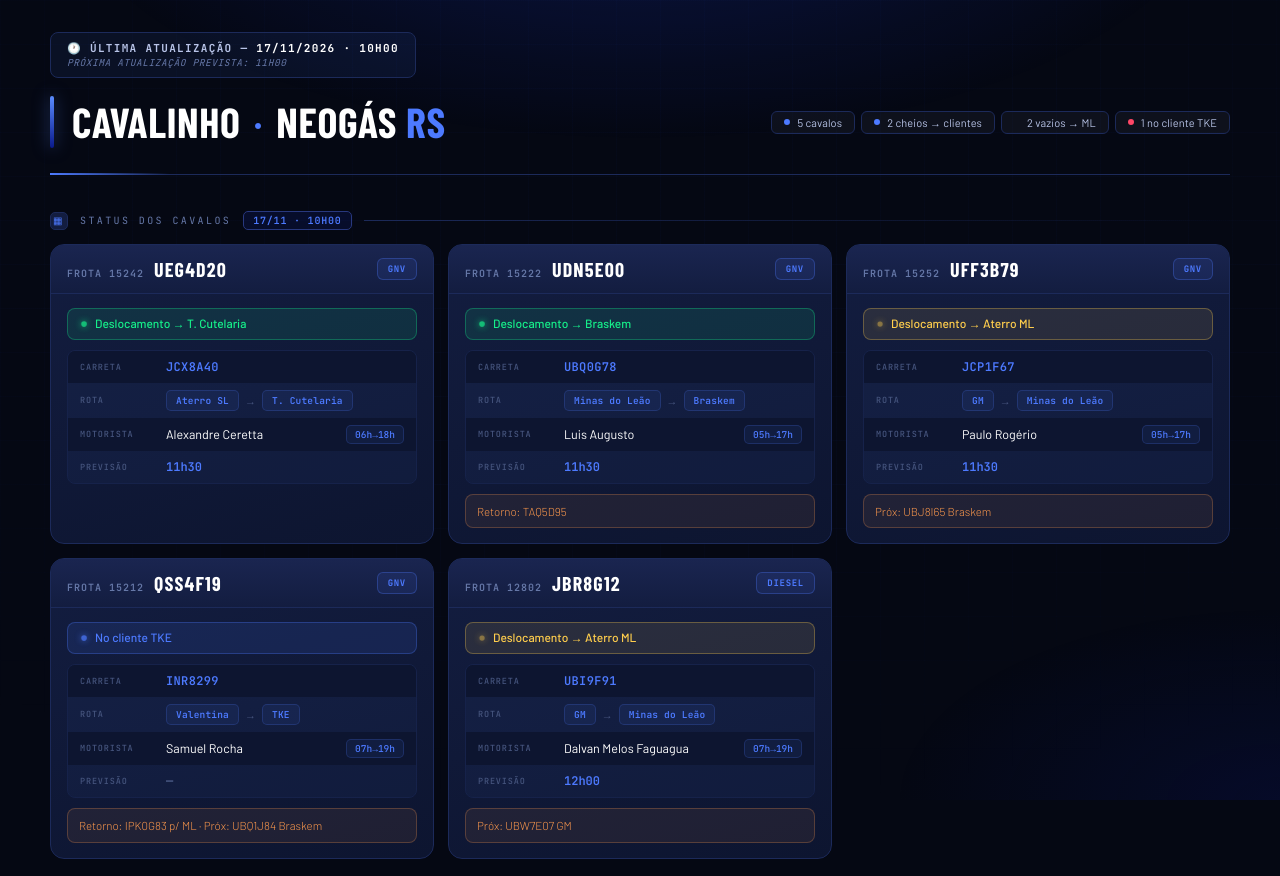
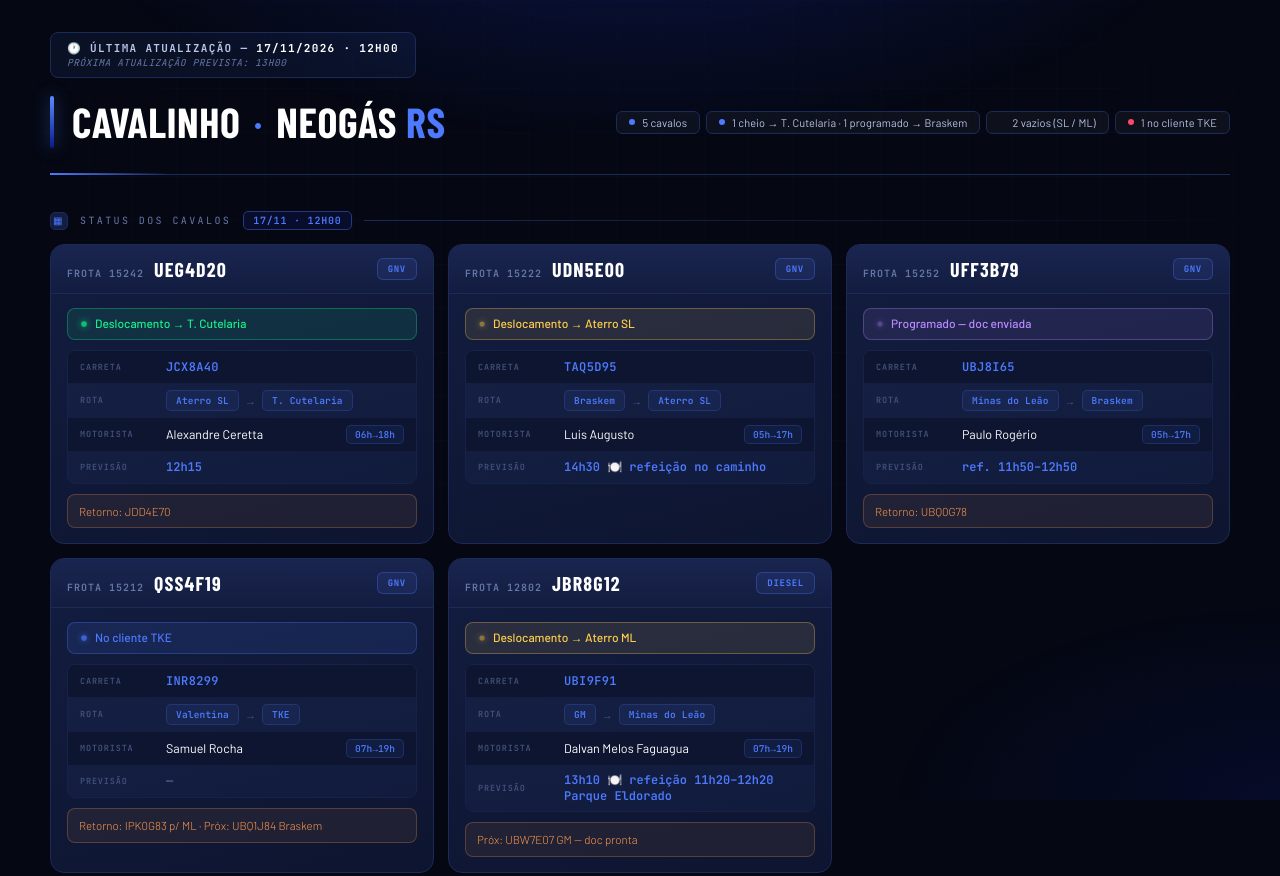
Before and after one commit to giovani-schiavon/Painel-Neogas, a plain HTML site: page index.html in a window 1280 px wide. Shown: the top 876 px of the page. Drawn offline with nearby package versions, Linux system fonts and the light colour scheme; a web font is replaced by a local one.

Commit message:
Add files via upload

```diff
--- a/index.html
+++ b/index.html
@@ -152,8 +152,8 @@ h1 .rs{color:var(--azul-br);}
 <div class="wrap">
 
   <div style="font-family:'JetBrains Mono',monospace;font-size:11px;font-weight:700;letter-spacing:.12em;text-transform:uppercase;color:var(--text2);background:rgba(77,122,255,.08);border:1px solid var(--border);border-radius:8px;padding:8px 16px;margin-bottom:18px;display:inline-block;">
-    🕐 Última Atualização — <span style="color:var(--branco);">17/11/2026 · 10h00</span>
-    <br><span style="font-size:9.5px;font-style:italic;font-weight:400;color:var(--muted);letter-spacing:.06em;">Próxima atualização prevista: 11h00</span>
+    🕐 Última Atualização — <span style="color:var(--branco);">17/11/2026 · 12h00</span>
+    <br><span style="font-size:9.5px;font-style:italic;font-weight:400;color:var(--muted);letter-spacing:.06em;">Próxima atualização prevista: 13h00</span>
   </div>
 
   <div class="header">
@@ -166,16 +166,16 @@ h1 .rs{color:var(--azul-br);}
     <div class="header-right">
       <div class="pills">
         <span class="pill pill-azul">5 cavalos</span>
-        <span class="pill pill-roxo">2 cheios → clientes</span>
-        <span class="pill pill-amarelo">2 vazios → ML</span>
+        <span class="pill pill-roxo">1 cheio → T. Cutelaria · 1 programado → Braskem</span>
+        <span class="pill pill-amarelo">2 vazios (SL / ML)</span>
         <span class="pill pill-verm">1 no cliente TKE</span>
       </div>
 
     </div>
   </div>
 
-  <div class="sec-label"><span class="ico">▦</span>Status dos Cavalos <span class="stamp">17/11 · 10h00</span></div>
-                                                                                                                                                                                                                                                                                                                                                                                                                                                                                                                                                                                                                                                                                                                                                                                                                                                                                                                                                                                                                                                                                                                                  <div class="grid">
+  <div class="sec-label"><span class="ico">▦</span>Status dos Cavalos <span class="stamp">17/11 · 12h00</span></div>
+                                                                                                                                                                                                                                                                                                                                                                                                                                                                                                                                                                                                                                                                                                                                                                                                                                                                                                                                                                                                                                                                                                                                    <div class="grid">
 
     <div class="card">
       <div class="card-head"><div class="head-id"><span class="frota">Frota 15242</span><span class="placa">UEG4D20</span></div><span class="comb-badge gnv">GNV</span></div>
@@ -185,37 +185,37 @@ h1 .rs{color:var(--azul-br);}
           <div class="irow"><span class="lbl">Carreta</span><span class="v mono" style="display:flex;align-items:center;gap:2px;">JCX8A40</span></div>
           <div class="irow"><span class="lbl">Rota</span><div class="rota"><span class="rp rp-o">Aterro SL</span><span class="rp-arr">→</span><span class="rp rp-d">T. Cutelaria</span></div></div>
           <div class="irow mot-row"><span class="lbl">Motorista</span><span class="v mot">Alexandre Ceretta</span><span class="turno-chip">06h→18h</span></div>
-          <div class="irow"><span class="lbl">Previsão</span><span class="v prev">11h30</span></div>
+          <div class="irow"><span class="lbl">Previsão</span><span class="v prev">12h15</span></div>
+        </div>
+        <div class="obs">Retorno: JDD4E70</div>
+      </div>
+    </div>
+
+    <div class="card">
+      <div class="card-head"><div class="head-id"><span class="frota">Frota 15222</span><span class="placa">UDN5E00</span></div><span class="comb-badge gnv">GNV</span></div>
+      <div class="card-body">
+        <div class="status s-vazio"><span class="pulse"></span>Deslocamento → Aterro SL</div>
+        <div class="info-rows">
+          <div class="irow"><span class="lbl">Carreta</span><span class="v mono" style="display:flex;align-items:center;gap:2px;">TAQ5D95</span></div>
+          <div class="irow"><span class="lbl">Rota</span><div class="rota"><span class="rp rp-o">Braskem</span><span class="rp-arr">→</span><span class="rp rp-d">Aterro SL</span></div></div>
+          <div class="irow mot-row"><span class="lbl">Motorista</span><span class="v mot">Luis Augusto</span><span class="turno-chip">05h→17h</span></div>
+          <div class="irow"><span class="lbl">Previsão</span><span class="v prev">14h30 🍽️ refeição no caminho</span></div>
         </div>
 
       </div>
     </div>
 
     <div class="card">
-      <div class="card-head"><div class="head-id"><span class="frota">Frota 15222</span><span class="placa">UDN5E00</span></div><span class="comb-badge gnv">GNV</span></div>
-      <div class="card-body">
-        <div class="status s-cheio"><span class="pulse"></span>Deslocamento → Braskem</div>
-        <div class="info-rows">
-          <div class="irow"><span class="lbl">Carreta</span><span class="v mono" style="display:flex;align-items:center;gap:2px;">UBQ0G78</span></div>
-          <div class="irow"><span class="lbl">Rota</span><div class="rota"><span class="rp rp-o">Minas do Leão</span><span class="rp-arr">→</span><span class="rp rp-d">Braskem</span></div></div>
-          <div class="irow mot-row"><span class="lbl">Motorista</span><span class="v mot">Luis Augusto</span><span class="turno-chip">05h→17h</span></div>
-          <div class="irow"><span class="lbl">Previsão</span><span class="v prev">11h30</span></div>
-        </div>
-        <div class="obs">Retorno: TAQ5D95</div>
-      </div>
-    </div>
-
-    <div class="card">
       <div class="card-head"><div class="head-id"><span class="frota">Frota 15252</span><span class="placa">UFF3B79</span></div><span class="comb-badge gnv">GNV</span></div>
       <div class="card-body">
-        <div class="status s-vazio"><span class="pulse"></span>Deslocamento → Aterro ML</div>
+        <div class="status s-programado"><span class="pulse"></span>Programado — doc enviada</div>
         <div class="info-rows">
-          <div class="irow"><span class="lbl">Carreta</span><span class="v mono" style="display:flex;align-items:center;gap:2px;">JCP1F67</span></div>
-          <div class="irow"><span class="lbl">Rota</span><div class="rota"><span class="rp rp-o">GM</span><span class="rp-arr">→</span><span class="rp rp-d">Minas do Leão</span></div></div>
+          <div class="irow"><span class="lbl">Carreta</span><span class="v mono" style="display:flex;align-items:center;gap:2px;">UBJ8I65</span></div>
+          <div class="irow"><span class="lbl">Rota</span><div class="rota"><span class="rp rp-o">Minas do Leão</span><span class="rp-arr">→</span><span class="rp rp-d">Braskem</span></div></div>
           <div class="irow mot-row"><span class="lbl">Motorista</span><span class="v mot">Paulo Rogério</span><span class="turno-chip">05h→17h</span></div>
-          <div class="irow"><span class="lbl">Previsão</span><span class="v prev">11h30</span></div>
+          <div class="irow"><span class="lbl">Previsão</span><span class="v prev">ref. 11h50–12h50</span></div>
         </div>
-        <div class="obs">Próx: UBJ8I65 Braskem</div>
+        <div class="obs">Retorno: UBQ0G78</div>
       </div>
     </div>
 
@@ -241,9 +241,9 @@ h1 .rs{color:var(--azul-br);}
           <div class="irow"><span class="lbl">Carreta</span><span class="v mono" style="display:flex;align-items:center;gap:2px;">UBI9F91</span></div>
           <div class="irow"><span class="lbl">Rota</span><div class="rota"><span class="rp rp-o">GM</span><span class="rp-arr">→</span><span class="rp rp-d">Minas do Leão</span></div></div>
           <div class="irow mot-row"><span class="lbl">Motorista</span><span class="v mot">Dalvan Melos Faguagua</span><span class="turno-chip">07h→19h</span></div>
-          <div class="irow"><span class="lbl">Previsão</span><span class="v prev">12h00</span></div>
+          <div class="irow"><span class="lbl">Previsão</span><span class="v prev">13h10 🍽️ refeição 11h20–12h20 Parque Eldorado</span></div>
         </div>
-        <div class="obs">Próx: UBW7E07 GM</div>
+        <div class="obs">Próx: UBW7E07 GM — doc pronta</div>
       </div>
     </div>
 
@@ -288,7 +288,7 @@ h1 .rs{color:var(--azul-br);}
     <div class="ccard">
       <div class="ccard-head" style="background:linear-gradient(180deg,rgba(30,200,120,.08),transparent);"><span class="ci">🏭</span><span class="ccard-title" style="color:var(--verde);">Braskem</span><span class="ccard-count" style="color:var(--verde);">01</span></div>
       <div class="chips">
-        <span class="chip chip-cheia">TAQ5D95</span>
+        <span class="chip chip-cheia">UBQ0G78</span>
       </div>
     </div>
   </div>
```
